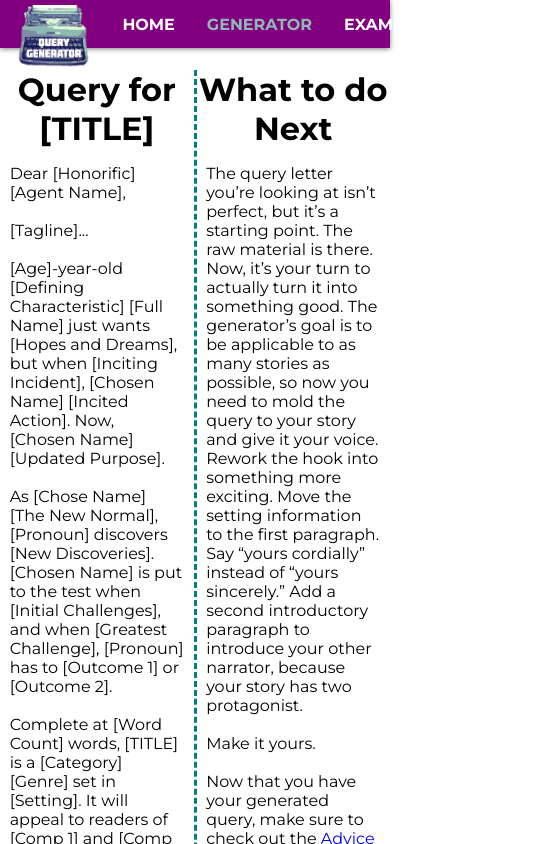
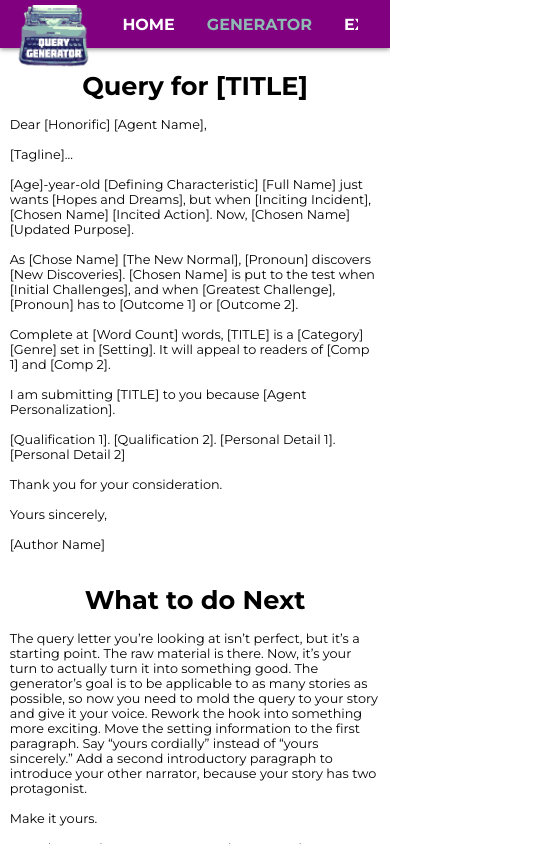
Before and after one commit to clirette/query-letter-generator, a React (Create React App) app: page /template in a window 390 px wide. Shown: the top 844 px of the page, 548 px wide, since content can reach past the window. Built offline with nearby package versions, Linux system fonts and the light colour scheme.

Commit message:
Temp fix for mobile white space on right side, styled template page for large devices.

```diff
--- a/public/style.css
+++ b/public/style.css
@@ -78,7 +78,8 @@ body {
   display: flex;
   justify-content: space-around;
   align-items: center;
-  margin-right: 2rem; }
+  margin-right: 2rem;
+  overflow: hidden; }
 
 .nav-link {
   margin: .6rem 1.6rem; }
@@ -295,6 +296,19 @@ body {
     font-size: 1rem; }
   .pledge {
     width: 90%; }
+  .template-container {
+    display: block; }
+  .template__div {
+    border: none;
+    margin-bottom: 2rem; }
+  .template__header {
+    font-size: 1.6rem; }
+  .template__text {
+    width: 95%;
+    font-size: .8rem; }
+  .instructions__description {
+    width: 95%;
+    font-size: .8rem; }
   .advice-header {
     font-size: 2rem; }
   .advice-body {
--- a/src/sass/main.scss
+++ b/src/sass/main.scss
@@ -96,6 +96,7 @@ body {
   justify-content: space-around;
   align-items: center;
   margin-right: 2rem;
+  overflow: hidden;
 }
 
 .nav-link {
@@ -435,6 +436,36 @@ body {
   }
 
   ////////////////////////////////
+  // Template
+  .template-container {
+    display: block;
+  }
+
+  .template {
+    &__div {
+      border: none;
+      margin-bottom: 2rem;
+    }
+
+    &__header {
+      font-size: 1.6rem;
+    }
+
+    &__text {
+      width: 95%;
+      font-size: .8rem;
+    }
+  }
+
+  .instructions {
+
+    &__description {
+      width: 95%;
+      font-size: .8rem;
+    }
+  }
+
+  ////////////////////////////////
   // Advice
   .advice-header {
     font-size: 2rem;
```
